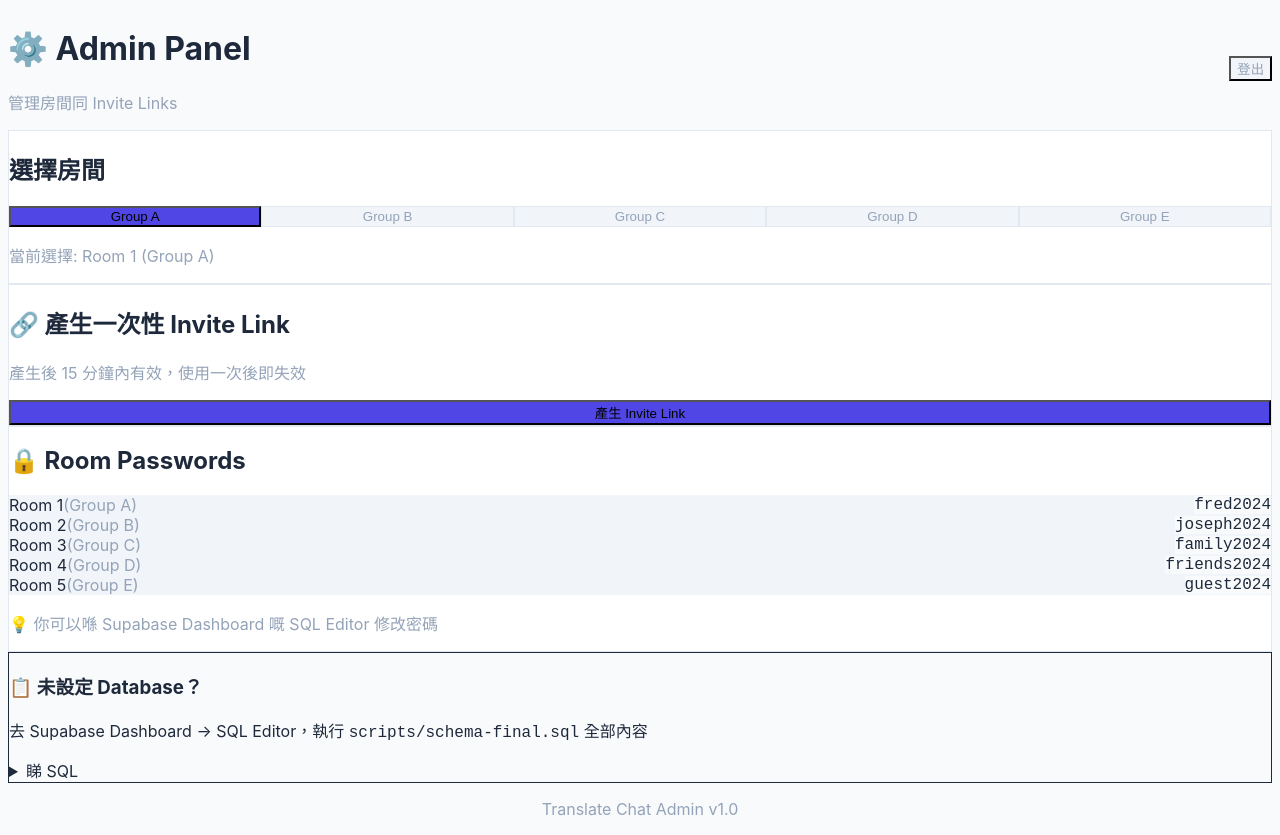
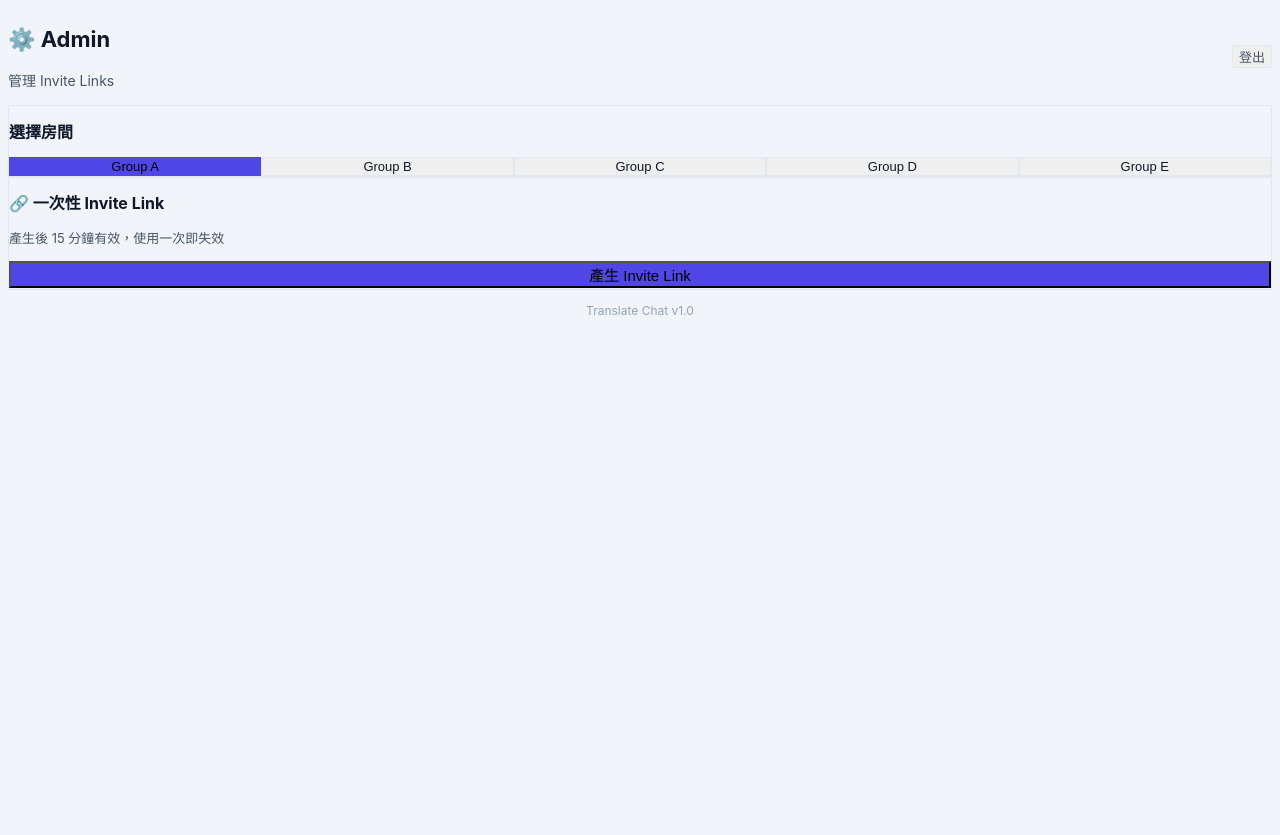
Before and after one commit to mindforward/translate-chat, a Next.js app: page /admin in a window 1280 px wide. Built offline with nearby package versions, Linux system fonts and the light colour scheme; sample sign-in values are in the browser's storage.

Commit message:
Improve theme contrast, bigger fonts, desktop layout, remove room password

```diff
--- a/src/app/admin/page.tsx
+++ b/src/app/admin/page.tsx
@@ -1,7 +1,6 @@
 'use client';
 
 import { useState, useEffect } from 'react';
-import { supabase } from '@/lib/supabase';
 
 const ROOMS = [
   { id: 1, name: 'Group A' },
@@ -24,7 +23,6 @@ export default function AdminPage() {
   const [error, setError] = useState('');
 
   useEffect(() => {
-    // Check if already logged in this session
     if (sessionStorage.getItem('admin_logged_in') === 'true') {
       setLoggedIn(true);
     }
@@ -33,7 +31,6 @@ export default function AdminPage() {
   const handleLogin = async (e: React.FormEvent) => {
     e.preventDefault();
     setPwError('');
-
     try {
       const res = await fetch('/admin/api/auth', {
         method: 'POST',
@@ -51,14 +48,14 @@ export default function AdminPage() {
     }
   };
 
-  // If not logged in, show login screen
   if (!loggedIn) {
     return (
-      <div className="min-h-screen flex items-center justify-center p-4">
+      <div className="min-h-dvh flex items-center justify-center p-4 bg-[var(--bg)]">
         <div className="w-full max-w-sm">
           <div className="text-center mb-8">
-            <h1 className="text-3xl font-bold mb-2">⚙️ Admin Panel</h1>
-            <p className="text-[var(--text-muted)]">請輸入管理員密碼</p>
+            <div className="text-5xl mb-3">⚙️</div>
+            <h1 className="text-[26px] font-bold text-[var(--text)] mb-1">Admin Panel</h1>
+            <p className="text-[15px] text-[var(--text-secondary)]">請輸入管理員密碼</p>
           </div>
           <form onSubmit={handleLogin} className="bg-white rounded-2xl p-6 border border-[var(--border)] shadow-sm">
             {pwError && (
@@ -71,12 +68,12 @@ export default function AdminPage() {
               value={adminPw}
               onChange={(e) => setAdminPw(e.target.value)}
               placeholder="Admin Password"
-              className="w-full px-4 py-3 bg-[var(--bg-input)] border border-[var(--border)] rounded-xl text-[var(--text)] text-[15px] placeholder:text-[var(--text-muted)] focus:outline-none focus:border-[var(--primary)] focus:ring-1 focus:ring-[var(--primary-light)] mb-4"
+              className="w-full px-4 py-3.5 bg-[var(--bg-input)] border border-[var(--border)] rounded-xl text-[var(--text)] text-[16px] placeholder:text-[var(--text-muted)] focus:outline-none focus:border-[var(--primary)] focus:ring-2 focus:ring-[var(--primary-light)] mb-4"
               autoFocus
             />
             <button
               type="submit"
-              className="w-full py-3 bg-[var(--primary)] hover:bg-[var(--primary)]/90 rounded-xl font-medium text-white text-[15px] transition-colors"
+              className="w-full py-3.5 bg-[var(--primary)] hover:brightness-110 rounded-xl font-medium text-white text-[16px] transition-all"
             >
               進入
             </button>
@@ -96,19 +93,11 @@ export default function AdminPage() {
       const res = await fetch('/api/generate-invite', {
         method: 'POST',
         headers: { 'Content-Type': 'application/json' },
-        body: JSON.stringify({
-          roomId: selectedRoom,
-          expiresInMinutes: 15,
-        }),
+        body: JSON.stringify({ roomId: selectedRoom, expiresInMinutes: 15 }),
       });
       const data = await res.json();
       if (!res.ok) {
-        // Check if it's a table-doesn't-exist error
-        if (data.hint) {
-          setError(data.hint);
-        } else {
-          setError(data.error || 'Generation failed');
-        }
+        setError(data.error || 'Generation failed');
       } else {
         setInviteUrl(data.url);
         setInviteToken(data.token);
@@ -121,159 +110,84 @@ export default function AdminPage() {
   };
 
   return (
-    <div className="min-h-screen p-4 max-w-2xl mx-auto">
+    <div className="min-h-dvh p-4 sm:p-6 max-w-lg mx-auto bg-[var(--bg)]">
       <div className="flex items-center justify-between mb-6">
         <div>
-          <h1 className="text-2xl font-bold">⚙️ Admin Panel</h1>
-          <p className="text-[var(--text-muted)]">管理房間同 Invite Links</p>
+          <h1 className="text-[22px] font-bold text-[var(--text)]">⚙️ Admin</h1>
+          <p className="text-[14px] text-[var(--text-secondary)]">管理 Invite Links</p>
         </div>
         <button
           onClick={() => {
             sessionStorage.removeItem('admin_logged_in');
             setLoggedIn(false);
           }}
-          className="text-xs px-3 py-1.5 bg-[var(--bg-input)] rounded-lg text-[var(--text-muted)] hover:text-white transition-colors"
+          className="text-[13px] px-3 py-1.5 bg-white border border-[var(--border)] rounded-xl text-[var(--text-secondary)] hover:text-[var(--text)] transition-colors"
         >
           登出
         </button>
       </div>
 
-      {/* Database not setup warning */}
       {error && (
-        <div className="mb-4 p-4 bg-yellow-500/10 border border-yellow-500/30 rounded-xl">
-          <div className="flex gap-2">
-            <span className="text-yellow-400 text-lg">⚠️</span>
-            <div>
-              <p className="text-yellow-400 text-sm font-medium mb-1">需要先設定 Database</p>
-              <p className="text-yellow-300/70 text-xs">
-                {error.includes('relation') || error.includes('does not exist') || error.includes('Failed')
-                  ? 'Database tables 未建立。請去 Supabase Dashboard → SQL Editor，執行以下 SQL：'
-                  : error}
-              </p>
-              {error.includes('Failed') && (
-                <pre className="mt-2 p-2 bg-black/30 rounded-lg text-[10px] text-yellow-300/60 overflow-x-auto max-h-32 overflow-y-auto">
-                  {`-- 貼去 Supabase Dashboard → SQL Editor 執行\nCREATE TABLE IF NOT EXISTS rooms (\n  id SERIAL PRIMARY KEY,\n  name TEXT NOT NULL,\n  password_hash TEXT NOT NULL,\n  created_at TIMESTAMPTZ DEFAULT NOW()\n);\n\nCREATE TABLE IF NOT EXISTS invite_links (\n  id UUID PRIMARY KEY DEFAULT gen_random_uuid(),\n  room_id INTEGER NOT NULL REFERENCES rooms(id) ON DELETE CASCADE,\n  token TEXT UNIQUE NOT NULL,\n  expires_at TIMESTAMPTZ NOT NULL,\n  used BOOLEAN DEFAULT FALSE,\n  created_at TIMESTAMPTZ DEFAULT NOW()\n);`}
-                </pre>
-              )}
-            </div>
-          </div>
+        <div className="mb-4 p-3.5 bg-red-50 border border-red-200 rounded-xl text-red-600 text-[14px]">
+          {error}
         </div>
       )}
 
       {/* Room Selection */}
-      <div className="bg-[var(--bg-card)] rounded-2xl p-6 border border-[var(--border)] mb-4">
-        <h2 className="font-semibold mb-4">選擇房間</h2>
+      <div className="bg-white rounded-2xl p-5 border border-[var(--border)] shadow-sm mb-3">
+        <h2 className="font-semibold text-[16px] mb-3">選擇房間</h2>
         <div className="grid grid-cols-5 gap-2">
           {ROOMS.map((room) => (
             <button
               key={room.id}
               onClick={() => setSelectedRoom(room.id)}
-              className={`py-2 rounded-xl text-sm font-medium transition-colors ${
+              className={`py-2.5 rounded-xl text-[13px] font-medium border transition-all ${
                 selectedRoom === room.id
-                  ? 'bg-[var(--primary)] text-white'
-                  : 'bg-[var(--bg-input)] text-[var(--text-muted)] hover:border-[var(--primary)] border border-[var(--border)]'
+                  ? 'bg-[var(--primary)] border-[var(--primary)] text-white shadow-sm'
+                  : 'bg-white border-[var(--border)] text-[var(--text)] hover:border-[var(--primary)]'
               }`}
             >
               {room.name}
             </button>
           ))}
         </div>
-        <p className="text-sm text-[var(--text-muted)] mt-3">
-          當前選擇: Room {selectedRoom} ({ROOMS[selectedRoom - 1].name})
-        </p>
       </div>
 
-      {/* Generate Invite Link */}
-      <div className="bg-[var(--bg-card)] rounded-2xl p-6 border border-[var(--border)]">
-        <h2 className="font-semibold mb-4">🔗 產生一次性 Invite Link</h2>
-        <p className="text-sm text-[var(--text-muted)] mb-4">
-          產生後 15 分鐘內有效，使用一次後即失效
+      {/* Generate Invite */}
+      <div className="bg-white rounded-2xl p-5 border border-[var(--border)] shadow-sm">
+        <h2 className="font-semibold text-[16px] mb-1">🔗 一次性 Invite Link</h2>
+        <p className="text-[13px] text-[var(--text-secondary)] mb-4">
+          產生後 15 分鐘有效，使用一次即失效
         </p>
 
         <button
           onClick={generateInvite}
           disabled={loading}
-          className="w-full py-3 bg-[var(--primary)] hover:bg-[var(--primary-dark)] rounded-xl font-semibold transition-colors disabled:opacity-50 mb-4"
+          className="w-full py-3.5 bg-[var(--primary)] hover:brightness-110 rounded-xl font-medium text-white text-[15px] transition-all disabled:opacity-40 mb-4"
         >
           {loading ? '產生中...' : '產生 Invite Link'}
         </button>
 
         {inviteToken && (
-          <div className="space-y-3">
-            <div className="p-3 bg-[var(--bg-input)] rounded-xl">
-              <p className="text-xs text-[var(--text-muted)] mb-1">🔑 Token</p>
-              <p className="font-mono text-lg font-bold select-all">{inviteToken}</p>
+          <div className="space-y-2.5">
+            <div className="p-3.5 bg-[var(--bg-input)] rounded-xl border border-[var(--border)]">
+              <p className="text-[12px] text-[var(--text-muted)] mb-1">🔑 Token</p>
+              <p className="font-mono text-[16px] font-bold select-all text-[var(--text)]">{inviteToken}</p>
             </div>
-            <div className="p-3 bg-[var(--bg-input)] rounded-xl">
-              <p className="text-xs text-[var(--text-muted)] mb-1">🔗 Full URL</p>
-              <p className="text-sm break-all select-all">{inviteUrl}</p>
+            <div className="p-3.5 bg-[var(--bg-input)] rounded-xl border border-[var(--border)]">
+              <p className="text-[12px] text-[var(--text-muted)] mb-1">🔗 完整連結</p>
+              <p className="text-[14px] break-all select-all text-[var(--text)]">{inviteUrl}</p>
             </div>
-            <div className="p-3 bg-[var(--bg-input)] rounded-xl">
-              <p className="text-xs text-[var(--text-muted)] mb-1">⏰ 到期時間</p>
-              <p className="text-sm">{expiresAt}</p>
+            <div className="p-3.5 bg-[var(--bg-input)] rounded-xl border border-[var(--border)]">
+              <p className="text-[12px] text-[var(--text-muted)] mb-1">⏰ 到期</p>
+              <p className="text-[14px] text-[var(--text)]">{expiresAt}</p>
             </div>
           </div>
         )}
       </div>
 
-      {/* Room Passwords Info */}
-      <div className="bg-[var(--bg-card)] rounded-2xl p-6 border border-[var(--border)] mt-4">
-        <h2 className="font-semibold mb-4">🔒 Room Passwords</h2>
-        <div className="space-y-2">
-          {[
-            { room: 1, name: 'Group A', pw: 'fred2024' },
-            { room: 2, name: 'Group B', pw: 'joseph2024' },
-            { room: 3, name: 'Group C', pw: 'family2024' },
-            { room: 4, name: 'Group D', pw: 'friends2024' },
-            { room: 5, name: 'Group E', pw: 'guest2024' },
-          ].map((r) => (
-            <div
-              key={r.room}
-              className="flex items-center justify-between p-3 bg-[var(--bg-input)] rounded-xl"
-            >
-              <div>
-                <span className="text-sm font-medium">Room {r.room}</span>
-                <span className="text-xs text-[var(--text-muted)] ml-2">({r.name})</span>
-              </div>
-              <code className="text-sm font-mono px-2 py-1 bg-[var(--bg)] rounded-lg">
-                {r.pw}
-              </code>
-            </div>
-          ))}
-        </div>
-        <p className="text-xs text-[var(--text-muted)] mt-3">
-          💡 你可以喺 Supabase Dashboard 嘅 SQL Editor 修改密碼
-        </p>
-      </div>
-
-      {/* Setup DB reminder */}
-      <div className="bg-yellow-500/10 border border-yellow-500/20 rounded-2xl p-4 mt-4">
-        <h3 className="font-semibold text-yellow-400 text-sm mb-2">📋 未設定 Database？</h3>
-        <p className="text-xs text-yellow-300/70 mb-2">
-          去 Supabase Dashboard → SQL Editor，執行 <code className="bg-black/30 px-1 rounded">scripts/schema-final.sql</code> 全部內容
-        </p>
-        <details className="text-xs">
-          <summary className="text-yellow-400/60 cursor-pointer hover:text-yellow-400">睇 SQL</summary>
-          <pre className="mt-2 p-2 bg-black/30 rounded-lg text-[10px] text-yellow-300/50 overflow-x-auto max-h-48 overflow-y-auto">
-{`CREATE TABLE IF NOT EXISTS rooms (...) ...
-CREATE TABLE IF NOT EXISTS invite_links (...) ...
-CREATE TABLE IF NOT EXISTS sessions (...) ...
-CREATE TABLE IF NOT EXISTS messages (...) ...
-
--- 之後 INSERT 5 間房密碼：
-INSERT INTO rooms VALUES
-  (1, 'Group A', 'HASHED_PASSWORD_1'),
-  (2, 'Group B', 'HASHED_PASSWORD_2'),
-  ... etc
-
-完整 SQL 喺:
-https://github.com/mindforward/translate-chat/blob/main/scripts/schema-final.sql`}
-          </pre>
-        </details>
-      </div>
-
-      <p className="text-center text-xs text-[var(--text-muted)] mt-6">
-        Translate Chat Admin v1.0
+      <p className="text-center text-[12px] text-[var(--text-muted)] mt-6">
+        Translate Chat v1.0
       </p>
     </div>
   );
--- a/src/app/globals.css
+++ b/src/app/globals.css
@@ -4,47 +4,51 @@
 
 :root {
   --primary: #4f46e5;
-  --primary-light: #818cf8;
-  --primary-bg: #eef2ff;
-  --bg: #f8fafc;
+  --primary-light: #e0e7ff;
+  --primary-text: #4338ca;
+  --bg: #f1f5f9;
   --bg-card: #ffffff;
-  --bg-input: #f1f5f9;
-  --bg-chat-own: #4f46e5;
-  --bg-chat-other: #f1f5f9;
-  --text: #1e293b;
-  --text-secondary: #64748b;
+  --bg-input: #f8fafc;
+  --bg-own: #4f46e5;
+  --bg-other: #ffffff;
+  --text: #0f172a;
+  --text-secondary: #475569;
   --text-muted: #94a3b8;
   --text-white: #ffffff;
   --border: #e2e8f0;
-  --success: #22c55e;
-  --danger: #ef4444;
+  --shadow-sm: 0 1px 2px rgba(0,0,0,0.05);
 }
 
 body {
   background: var(--bg);
   color: var(--text);
   font-family: -apple-system, BlinkMacSystemFont, 'Segoe UI', Roboto, 'Noto Sans TC', sans-serif;
+  font-size: 17px;
+  line-height: 1.5;
+  -webkit-font-smoothing: antialiased;
+}
+
+input, textarea, button {
   font-size: 16px;
-  -webkit-font-smoothing: antialiased;
+}
+
+/* Prevent iOS zoom on input focus */
+@media screen and (max-width: 768px) {
+  input, textarea, select {
+    font-size: 16px !important;
+  }
 }
 
 /* Message animations */
 @keyframes slideIn {
-  from { opacity: 0; transform: translateY(8px); }
+  from { opacity: 0; transform: translateY(10px); }
   to { opacity: 1; transform: translateY(0); }
 }
 .message-enter {
-  animation: slideIn 0.2s ease-out;
+  animation: slideIn 0.25s ease-out;
 }
 
-/* Scrollbar styling */
-::-webkit-scrollbar {
-  width: 4px;
-}
-::-webkit-scrollbar-track {
-  background: transparent;
-}
-::-webkit-scrollbar-thumb {
-  background: var(--border);
-  border-radius: 2px;
-}
+/* Scrollbar */
+::-webkit-scrollbar { width: 4px; }
+::-webkit-scrollbar-track { background: transparent; }
+::-webkit-scrollbar-thumb { background: #cbd5e1; border-radius: 2px; }
--- a/src/app/page.tsx
+++ b/src/app/page.tsx
@@ -16,23 +16,22 @@ const LANGUAGES = [
 
 export default function HomePage() {
   const router = useRouter();
-  const [step, setStep] = useState<'invite' | 'room'>('invite');
+  const [step, setStep] = useState<'invite' | 'profile'>('invite');
   const [nickname, setNickname] = useState('');
   const [language, setLanguage] = useState('yue');
   const [roomId, setRoomId] = useState<number>(1);
-  const [password, setPassword] = useState('');
   const [inviteToken, setInviteToken] = useState('');
   const [error, setError] = useState('');
   const [loading, setLoading] = useState(false);
 
-  // Auto-detect invite from sessionStorage (from /invite/[token])
+  // Auto-detect invite from /invite/[token] redirect
   useEffect(() => {
     const storedRoomId = sessionStorage.getItem('invite_room_id');
     const storedToken = sessionStorage.getItem('invite_token');
     if (storedRoomId && storedToken) {
       setRoomId(Number(storedRoomId));
       setInviteToken(storedToken);
-      setStep('room');
+      setStep('profile');
       sessionStorage.removeItem('invite_room_id');
       sessionStorage.removeItem('invite_token');
     }
@@ -60,35 +59,23 @@ export default function HomePage() {
         return;
       }
       setRoomId(data.room_id);
-      setStep('room');
+      setStep('profile');
     } catch {
       setError('無法驗證 Invite Link');
     }
     setLoading(false);
   };
 
-  const handleRoomSubmit = async (e: React.FormEvent) => {
+  const handleJoinRoom = async (e: React.FormEvent) => {
     e.preventDefault();
-    if (!nickname.trim() || !password.trim()) {
-      setError('請輸入名稱和密碼');
+    if (!nickname.trim()) {
+      setError('請輸入你的名稱');
       return;
     }
     setLoading(true);
     setError('');
 
     try {
-      const res = await fetch('/api/verify-room', {
-        method: 'POST',
-        headers: { 'Content-Type': 'application/json' },
-        body: JSON.stringify({ roomId, password }),
-      });
-      const data = await res.json();
-      if (!res.ok) {
-        setError(data.error || '密碼錯誤');
-        setLoading(false);
-        return;
-      }
-
       const sessionToken = generateSessionToken();
       const { error: sessionError } = await supabase
         .from('sessions')
@@ -100,7 +87,7 @@ export default function HomePage() {
         });
 
       if (sessionError) {
-        setError('建立 session 失敗');
+        setError('加入聊天室失敗');
         setLoading(false);
         return;
       }
@@ -119,14 +106,14 @@ export default function HomePage() {
 
   return (
     <div className="min-h-dvh flex items-center justify-center p-4 sm:p-6 bg-[var(--bg)]">
-      <div className="w-full max-w-md">
+      <div className="w-full max-w-sm">
         <div className="text-center mb-8">
           <div className="text-5xl mb-3">💬</div>
-          <h1 className="text-2xl sm:text-3xl font-bold text-[var(--text)] mb-1">Translate Chat</h1>
-          <p className="text-[15px] text-[var(--text-secondary)]">即時翻譯對話通訊</p>
+          <h1 className="text-[26px] sm:text-[30px] font-bold text-[var(--text)] mb-1">Translate Chat</h1>
+          <p className="text-[15px] text-[var(--text-secondary)]">即時翻譯對話</p>
         </div>
 
-        <div className="bg-white rounded-2xl p-5 sm:p-7 shadow-sm border border-[var(--border)]">
+        <div className="bg-white rounded-2xl p-6 sm:p-7 shadow-sm border border-[var(--border)]">
           {error && (
             <div className="mb-4 p-3.5 bg-red-50 border border-red-200 rounded-xl text-red-600 text-[14px]">
               {error}
@@ -135,38 +122,34 @@ export default function HomePage() {
 
           {step === 'invite' ? (
             <form onSubmit={handleInviteSubmit}>
-              <h2 className="text-[17px] font-semibold text-[var(--text)] mb-2">🔗 輸入 Invite Link</h2>
+              <h2 className="text-[18px] font-semibold mb-1">🔗 輸入邀請碼</h2>
               <p className="text-[13px] text-[var(--text-secondary)] mb-4">
-                請輸入你收到的邀請鏈接 Token 或完整 URL
+                請輸入管理員俾你嘅 Invite Token
               </p>
               <input
                 type="text"
                 value={inviteToken}
                 onChange={(e) => setInviteToken(e.target.value)}
-                placeholder="例如: b86d0fbb26754355"
-                className="w-full px-4 py-3 bg-[var(--bg-input)] border border-[var(--border)] rounded-xl text-[var(--text)] text-[15px] placeholder:text-[var(--text-muted)] focus:outline-none focus:border-[var(--primary)] focus:ring-1 focus:ring-[var(--primary-light)] mb-4"
+                placeholder="例如: a1b2c3d4e5f6g7h8"
+                className="w-full px-4 py-3.5 bg-[var(--bg-input)] border border-[var(--border)] rounded-xl text-[var(--text)] text-[16px] placeholder:text-[var(--text-muted)] focus:outline-none focus:border-[var(--primary)] focus:ring-2 focus:ring-[var(--primary-light)] mb-4"
               />
               <button
                 type="submit"
                 disabled={loading}
-                className="w-full py-3 bg-[var(--primary)] hover:bg-[var(--primary)]/90 rounded-xl font-medium text-white text-[15px] transition-colors disabled:opacity-40"
+                className="w-full py-3.5 bg-[var(--primary)] hover:brightness-110 rounded-xl font-medium text-white text-[16px] transition-all disabled:opacity-40"
               >
                 {loading ? '驗證中...' : '下一步 →'}
               </button>
             </form>
           ) : (
-            <form onSubmit={handleRoomSubmit}>
-              <div className="flex items-center gap-2 mb-5">
-                <h2 className="text-[17px] font-semibold text-[var(--text)]">
-                  進入 Room {roomId}
-                </h2>
-                <span className="text-[12px] px-2.5 py-1 bg-[var(--primary-bg)] text-[var(--primary)] rounded-full font-medium">
-                  已驗證
-                </span>
-              </div>
+            <form onSubmit={handleJoinRoom}>
+              <h2 className="text-[18px] font-semibold mb-1">加入聊天室</h2>
+              <p className="text-[13px] text-[var(--text-secondary)] mb-4">
+                Room {roomId} · 已通過邀請驗證
+              </p>
 
               <div className="mb-4">
-                <label className="block text-[13px] font-medium text-[var(--text-secondary)] mb-1.5">
+                <label className="block text-[14px] font-medium text-[var(--text-secondary)] mb-1.5">
                   你的名稱
                 </label>
                 <input
@@ -174,14 +157,14 @@ export default function HomePage() {
                   value={nickname}
                   onChange={(e) => setNickname(e.target.value)}
                   placeholder="例如: 小明"
-                  className="w-full px-4 py-3 bg-[var(--bg-input)] border border-[var(--border)] rounded-xl text-[var(--text)] text-[15px] placeholder:text-[var(--text-muted)] focus:outline-none focus:border-[var(--primary)] focus:ring-1 focus:ring-[var(--primary-light)]"
+                  className="w-full px-4 py-3.5 bg-[var(--bg-input)] border border-[var(--border)] rounded-xl text-[var(--text)] text-[16px] placeholder:text-[var(--text-muted)] focus:outline-none focus:border-[var(--primary)] focus:ring-2 focus:ring-[var(--primary-light)]"
                   maxLength={20}
                   autoFocus
                 />
               </div>
 
-              <div className="mb-4">
-                <label className="block text-[13px] font-medium text-[var(--text-secondary)] mb-1.5">
+              <div className="mb-5">
+                <label className="block text-[14px] font-medium text-[var(--text-secondary)] mb-1.5">
                   你的語言
                 </label>
                 <div className="grid grid-cols-3 gap-2">
@@ -190,9 +173,9 @@ export default function HomePage() {
                       key={lang.code}
                       type="button"
                       onClick={() => setLanguage(lang.code)}
-                      className={`px-2 py-2.5 rounded-xl text-[13px] font-medium border transition-colors ${
+                      className={`px-2 py-3 rounded-xl text-[14px] font-medium border transition-all ${
                         language === lang.code
-                          ? 'bg-[var(--primary)] border-[var(--primary)] text-white'
+                          ? 'bg-[var(--primary)] border-[var(--primary)] text-white shadow-sm'
                           : 'bg-white border-[var(--border)] text-[var(--text)] hover:border-[var(--primary)]'
                       }`}
                     >
@@ -202,36 +185,22 @@ export default function HomePage() {
                 </div>
               </div>
 
-              <div className="mb-5">
-                <label className="block text-[13px] font-medium text-[var(--text-secondary)] mb-1.5">
-                  房間密碼
-                </label>
-                <input
-                  type="password"
-                  value={password}
-                  onChange={(e) => setPassword(e.target.value)}
-                  placeholder="輸入房間密碼"
-                  className="w-full px-4 py-3 bg-[var(--bg-input)] border border-[var(--border)] rounded-xl text-[var(--text)] text-[15px] placeholder:text-[var(--text-muted)] focus:outline-none focus:border-[var(--primary)] focus:ring-1 focus:ring-[var(--primary-light)]"
-                />
-              </div>
-
               <button
                 type="submit"
                 disabled={loading}
-                className="w-full py-3 bg-[var(--primary)] hover:bg-[var(--primary)]/90 rounded-xl font-medium text-white text-[15px] transition-colors disabled:opacity-40"
+                className="w-full py-3.5 bg-[var(--primary)] hover:brightness-110 rounded-xl font-medium text-white text-[16px] transition-all disabled:opacity-40"
               >
-                {loading ? '驗證中...' : '進入聊天室 💬'}
+                {loading ? '加入中...' : '進入聊天室 💬'}
+              </button>
+
+              <button
+                type="button"
+                onClick={() => setStep('invite')}
+                className="mt-3 w-full py-2 text-[13px] text-[var(--text-muted)] hover:text-[var(--text)] transition-colors"
+              >
+                ← 返回輸入邀請碼
               </button>
             </form>
-          )}
-
-          {step === 'room' && (
-            <button
-              onClick={() => setStep('invite')}
-              className="mt-3 w-full py-2 text-[13px] text-[var(--text-muted)] hover:text-[var(--text)] transition-colors"
-            >
-              ← 返回輸入 Invite Link
-            </button>
           )}
         </div>
 
```
Also changed, not shown: src/app/invite/[token]/page.tsx (+5 -5 lines), src/app/room/[id]/page.tsx (+54 -77 lines).
